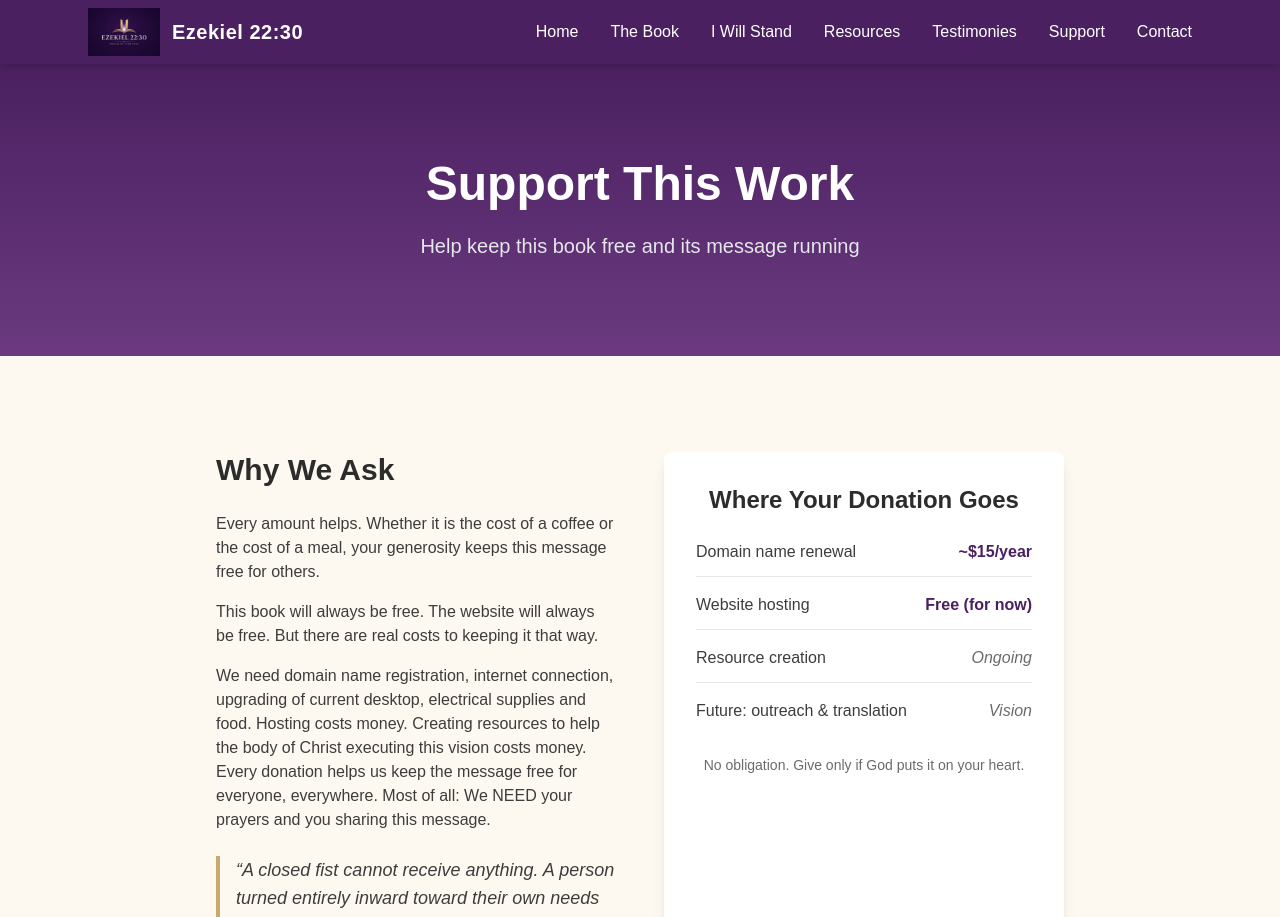
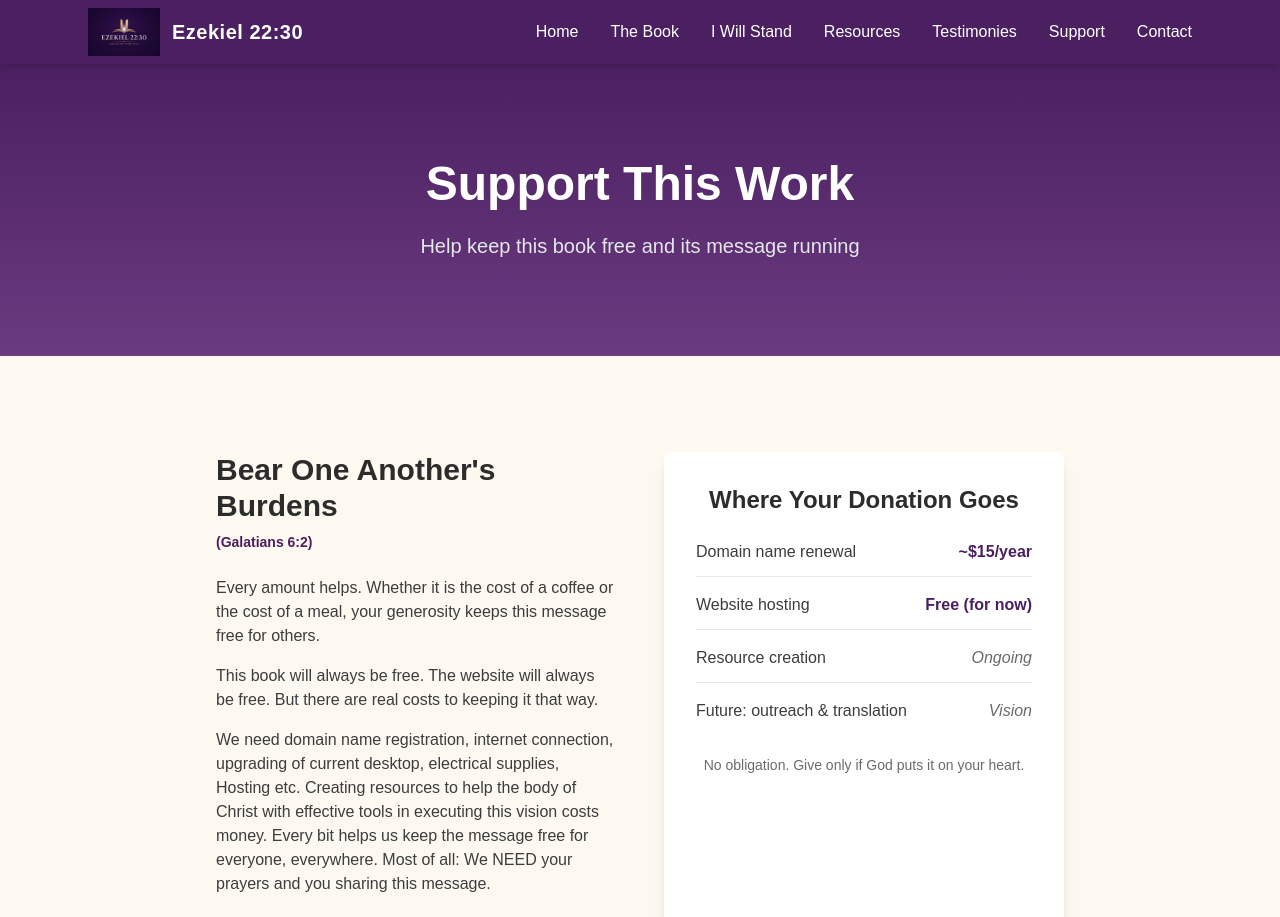
Before and after one commit to Ignitraai/ezekiel22v30, a Next.js app: page /support in a window 1280 px wide. Shown: the top 917 px of the page. Built offline with nearby package versions, Linux system fonts and the light colour scheme; a web font is replaced by a local one.

Commit message:
Support: Bear One Another's Burdens heading + corrected text

```diff
--- a/src/app/support/page.tsx
+++ b/src/app/support/page.tsx
@@ -18,9 +18,12 @@ export default function SupportPage() {
         <div className="max-w-4xl mx-auto px-4 sm:px-6">
           <div className="grid grid-cols-1 md:grid-cols-2 gap-12">
             <div>
-              <h2 className="font-playfair text-3xl font-bold text-dark mb-6">
-                Why We Ask
+              <h2 className="font-playfair text-3xl font-bold text-dark mb-2">
+                Bear One Another&apos;s Burdens
               </h2>
+              <p className="text-purple font-bold text-sm mb-6">
+                (Galatians 6:2)
+              </p>
               <p className="text-text mb-4">
                 Every amount helps. Whether it is the cost of a coffee or the cost of a meal,
                 your generosity keeps this message free for others.
@@ -31,9 +34,9 @@ export default function SupportPage() {
               </p>
               <p className="text-text mb-4">
                 We need domain name registration, internet connection, upgrading of current
-                desktop, electrical supplies and food. Hosting costs money. Creating
-                resources to help the body of Christ executing this vision costs money. Every
-                donation helps us keep the message free for everyone, everywhere. Most of
+                desktop, electrical supplies, Hosting etc. Creating resources to help the body
+                of Christ with effective tools in executing this vision costs money. Every bit
+                helps us keep the message free for everyone, everywhere. Most of
                 all: We NEED your prayers and you sharing this message.
               </p>
               <p className="text-text italic text-lg border-l-4 border-gold pl-4 mt-6">
```
